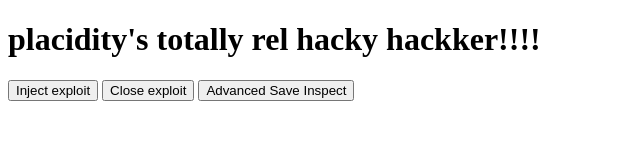
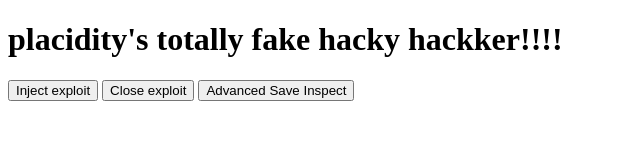
Before and after one commit to tonicwater1/howtohow, a plain HTML site: page index.html in a window 1280 px wide. Shown: the whole page, without its empty margins (0-640 px from the left). Drawn offline with Linux system fonts and the light colour scheme.

Commit message:
Update index.html

```diff
--- a/index.html
+++ b/index.html
@@ -8,7 +8,7 @@
   <link rel="icon" href="favicon.png">
 </head>
 <body>
-  <h1>placidity's totally rel hacky hackker!!!!</h1>
+  <h1>placidity's totally fake hacky hackker!!!!</h1>
   <button type="button">Inject exploit</button>
   <button type="button">Close exploit</button>
   <button type="button">Advanced Save Inspect</button>
```
